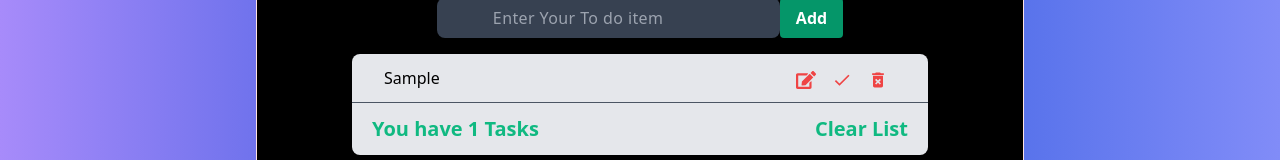
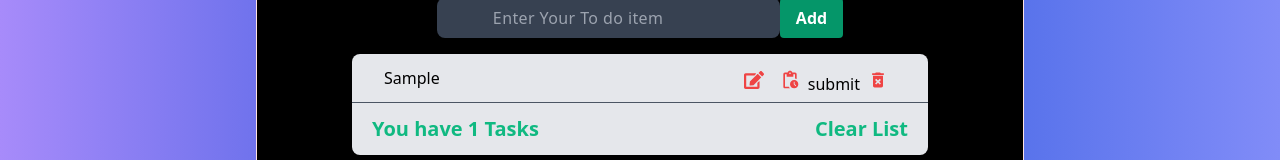
Before and after one commit to mugabee/ReactToDo, a React (Create React App) app: page / in a window 1280 px wide. Both pictures are taken after typing "Sample" into the empty fields and a click on the button "Add". Shown: the part 259-419 px from the top of the page. Built offline with nearby package versions, Linux system fonts and the light colour scheme.

Commit message:
creating pages using react routers

```diff
--- a/src/App.js
+++ b/src/App.js
@@ -6,6 +6,8 @@ import Button from "./components/Button"
 import AddItinerary from "./components/AddItinerary"
 //Universally unique identifier(uuid packages to new items to improve Their uniqueness and low probability in being repeated
 import {v4 as uuidv4} from "uuid"
+
+
 
 
 // passing the items to the local storage, just to keep our data incase we reload the page
@@ -21,8 +23,16 @@ const getLocalStorage = () => {
 
 const App = () => {
     //to catch and insert the text
+    const [editItems, setEditItems] = useState(null)
     const [text, setText] = useState("")
     const [items, setItems] = useState(getLocalStorage())
+
+    const getData = (id)=>{
+        fetch("http://localhost:1337/products/${id}",{})
+        .then((response)=>response.json())
+        .then((data)=>setItems(data))
+        .catch(error=>console.log(error))
+    }
 
     // to remove the loading event after text input
     const handleSubmit = (e) => {
@@ -31,10 +41,23 @@ const App = () => {
         const newItems ={
             id: uuidv4(),
             title: text,
+            completed: false,
         }
         //Using the spread operator for the old items to  remain while adding the new ones
         setItems([newItems, ...items])
         setText("")
+    }
+    const itemComplete = (id) =>{
+        console.log(id)
+        setItems(
+            items.map((singleItem) =>{
+                if(singleItem.id === id) {
+                    return{...items, completed: !singleItem.completed}
+                }
+                return singleItem;
+
+            })
+        )
     }
 
     const deleteItem = (id) => {
@@ -56,12 +79,12 @@ const App = () => {
 
                     <form className="flex item-center justify-center mt-10"
                     onSubmit={handleSubmit}>
-                    <AddItinerary setText={setText} text={text}/>
+                    <AddItinerary setText={setText} text={text} setEditItems={setEditItems} editItems={editItems} />
 
                     <Button />
 
                     </form>
-                    <MainSection items={items} setItems={setItems} deleteItem={deleteItem}/>
+                    <MainSection items={items} setItems={setItems} deleteItem={deleteItem} setEditItems={setEditItems} itemComplete={itemComplete}/>
                     <Footer />
                 </div>
             </main>
--- a/src/components/MainSection.js
+++ b/src/components/MainSection.js
@@ -1,13 +1,16 @@
 import { MdDeleteForever } from  "react-icons/md"
-import { MdDone } from  "react-icons/md"
+import { MdPendingActions } from "react-icons/md"
 import { FaEdit } from "react-icons/fa"
+import { BsCheckAll } from "react-icons/bs"
 
-const MainSection = ({ items, setItems, deleteItem }) => {
+
+
+const MainSection = ({ items, setItems, deleteItem, itemComplete, editItems, setEditItems }) => {
     return (
         <>
         <article >
             <ul className="bg-gray-200 mx-5 sm:max-w-xl sm:mx-auto rounded-lg mt-4">
-                {items.map(({id, title }) => (
+                {items.map(({id, title, completed }) => (
                     <ul className="flex border-b px-8 border-gray-600 justify-between">
                         <li key={id}
                         className="todo-list text-black  py-3   "
@@ -19,9 +22,14 @@ const MainSection = ({ items, setItems, deleteItem }) => {
                             <FaEdit className="text-red-500 hover:text-green-500" />
                         </button>
                         <button className="text-xl mx-2 "
-                        onClick ={() => deleteItem(id)}  >
-                            <MdDone className="text-red-500  hover:text-green-500" />
+                        onClick ={() => console.log(id)}  >
+                            { completed ? <BsCheckAll className="text-red-500  hover:text-green-500" /> : <MdPendingActions className="text-red-500  hover:text-green-500" />
+                            }
+
+
                         </button>
+
+                        <button onclick>submit</button>
                         <button className="text-xl mx-2 "
                         onClick ={() => deleteItem(id)}  >
                             <MdDeleteForever className="text-red-500  hover:text-green-500" />
```
